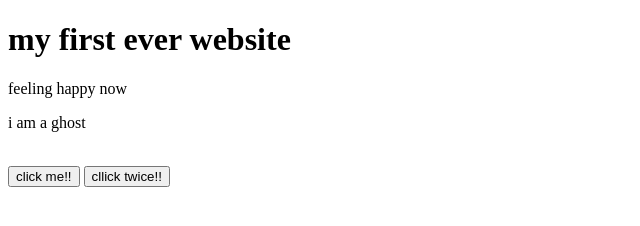
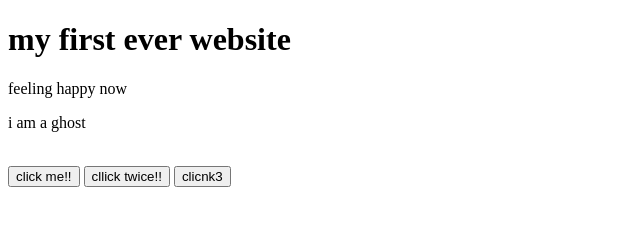
Before and after one commit to Bhupratim715/my-first-website, a plain HTML site: page index.html in a window 1280 px wide. Shown: the whole page, without its empty margins (0-640 px from the left). Drawn offline with Linux system fonts and the light colour scheme.

Commit message:
new button

```diff
--- a/index.html
+++ b/index.html
@@ -13,5 +13,6 @@
     <br>
     <button>click me!!</button>
     <button>cllick twice!!</button>
+    <button>clicnk3</button>
 </body>
 </html>
```
